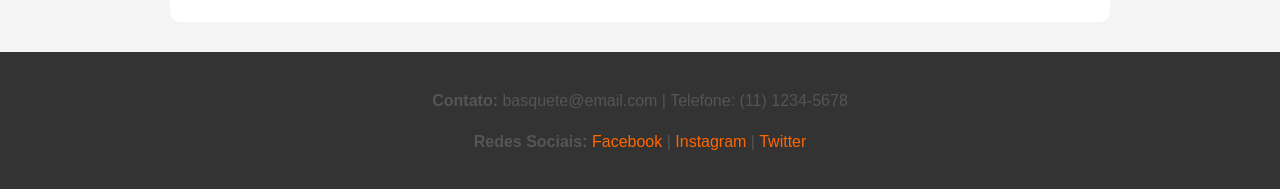
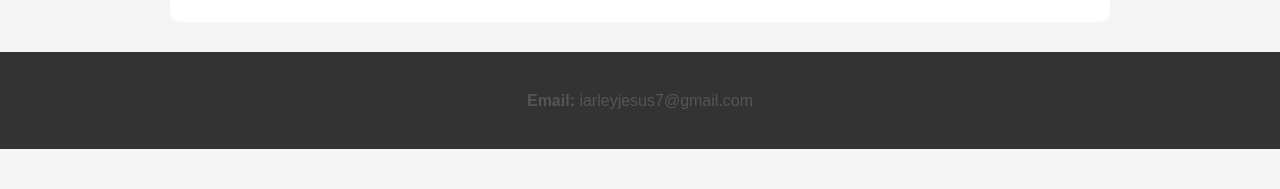
Before and after one commit to Lawziinx/trabalho-css-html, a plain HTML site: page index.html in a window 1280 px wide. Shown: the part 1494-1683 px from the top of the page. After the commit the page ends 1643 px from the top, so only its background shows below. Drawn offline with Linux system fonts and the light colour scheme.

Commit message:
Change contact email in footer
Updated contact information in the footer.

```diff
--- a/index.html
+++ b/index.html
@@ -58,12 +58,7 @@
 
     <!-- Rodapé -->
     <footer>
-        <p><strong>Contato:</strong> basquete@email.com | Telefone: (11) 1234-5678</p>
-        <p><strong>Redes Sociais:</strong>
-            <a href="#">Facebook</a> |
-            <a href="#">Instagram</a> |
-            <a href="#">Twitter</a>
-        </p>
+    <p><strong>Email:</strong> iarleyjesus7@gmail.com</p>
     </footer>
 </body>
 </html>
```
